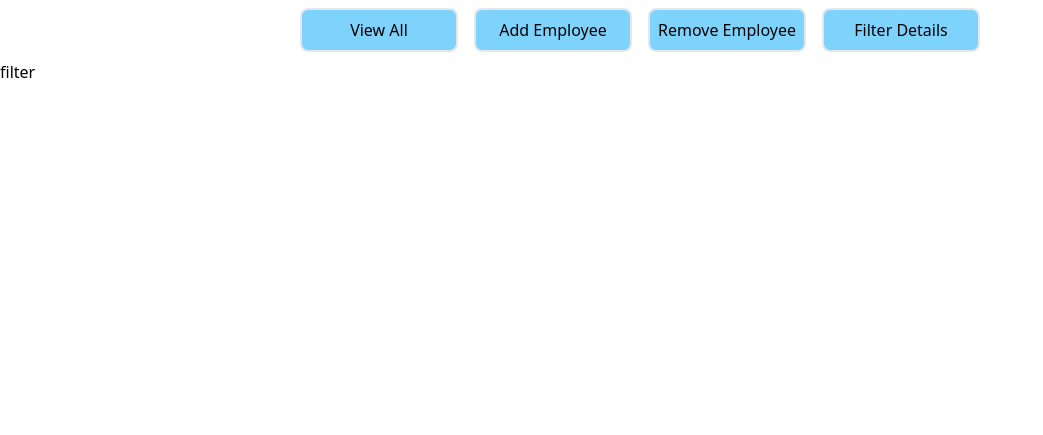
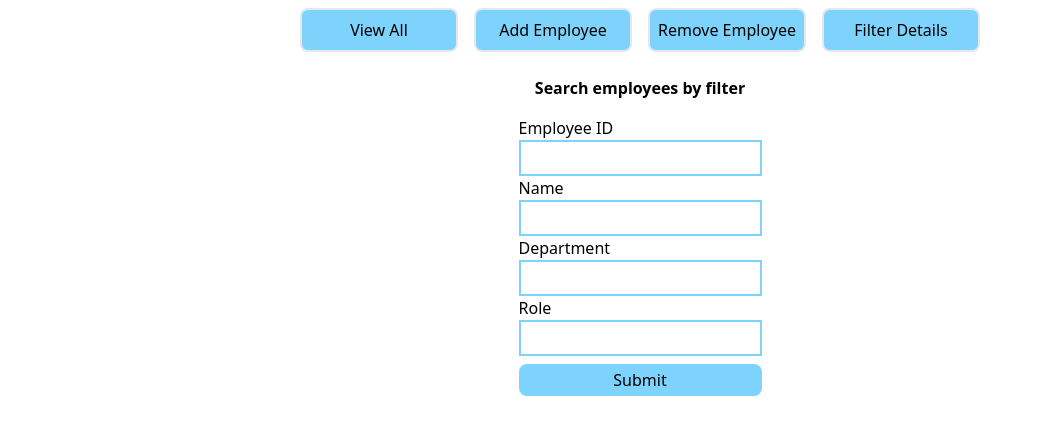
Before and after one commit to nasif-raihan/django-projects, a Django app: page /filter in a window 1280 px wide. Shown: the part 80-515 px from the top of the page, without its empty margins (0-1043 px from the left). Run offline with Django 4.2, Linux system fonts and the light colour scheme; some libraries are stand-ins or nearby versions.

Commit message:
added filter feature

```diff
--- a/workforce_management/employee/views.py
+++ b/workforce_management/employee/views.py
@@ -1,5 +1,6 @@
 from datetime import datetime
 
+from django.db.models import Q
 from django.http import HttpResponse
 from django.shortcuts import render
 
@@ -52,4 +53,35 @@ def remove_employee(request, emp_id=0):
 
 
 def filter_employee(request):
-    return render(request, "employee/filter_employee.html")
+    if request.method == "POST":
+        employee_id = request.POST["employee_id"]
+        name = request.POST["name"]
+        department = request.POST["department"]
+        role = request.POST["role"]
+        employees = Employee.objects.all()
+
+        if employee_id and employee_id.isdigit():
+            employees = employees.filter(employee_id=int(employee_id))
+
+        if name:
+            employees = employees.filter(
+                Q(first_name__icontains=name) | Q(last_name__icontains=name)
+            )
+
+        if department:
+            employees = employees.filter(department__name__icontains=department)
+
+        if role:
+            employees = employees.filter(role__name__icontains=role)
+
+        return render(
+            request,
+            "employee/all_employee.html",
+            context={"title": "All Employees", "employees": employees},
+        )
+    else:
+        return render(
+            request,
+            "employee/filter_employee.html",
+            context={"title": "Filter Employee"},
+        )
--- a/workforce_management/templates/employee/filter_employee.html
+++ b/workforce_management/templates/employee/filter_employee.html
@@ -1,5 +1,21 @@
 {% extends 'employee/base.html' %}
 
 {% block content %}
-<h4>filter</h4>
+<div class="flex justify-center">
+    <h4 class="font-bold mt-4 mb-4">Search employees by filter</h4>
+</div>
+<div class="flex justify-center">
+    <form class="grid grid-cols-1" action="" method="post">
+        {% csrf_token %}
+        <label for="employee_id">Employee ID</label>
+        <input class="p-1 border-2 border-sky-300" id="employee_id" name="employee_id" value="" type="text">
+        <label for="name">Name</label>
+        <input class="p-1 border-2 border-sky-300" id="name" name="name" value="" type="text">
+        <label for="department">Department</label>
+        <input class="p-1 border-2 border-sky-300" id="department" name="department" value="" type="text">
+        <label for="role">Role</label>
+        <input class="p-1 border-2 border-sky-300" id="role" name="role" value="" type="text">
+        <input class="p-1 mb-4 mt-2 rounded-lg bg-sky-300" type="submit" value="Submit">
+    </form>
+</div>
 {% endblock content %}
--- a/workforce_management/workforce_management/settings.py
+++ b/workforce_management/workforce_management/settings.py
@@ -13,7 +13,7 @@ SECRET_KEY = "django-insecure-zq2m3wez%ozy6_w73r6@=cciaukt^mk8=4*0(+tqeklon3q&*9
 # SECURITY WARNING: don't run with debug turned on in production!
 DEBUG = True
 
-ALLOWED_HOSTS = ["0.0.0.0"]
+ALLOWED_HOSTS = ["0.0.0.0", "127.0.0.1"]
 
 
 # Application definition
```
